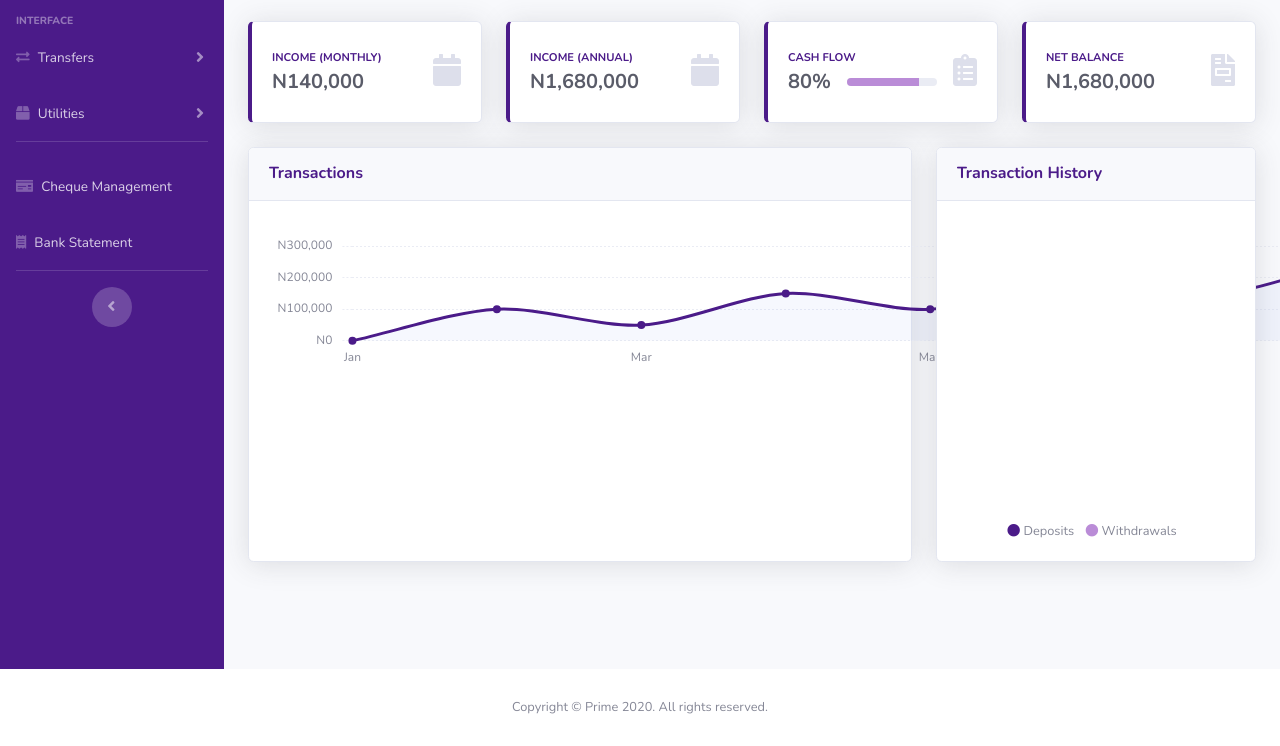
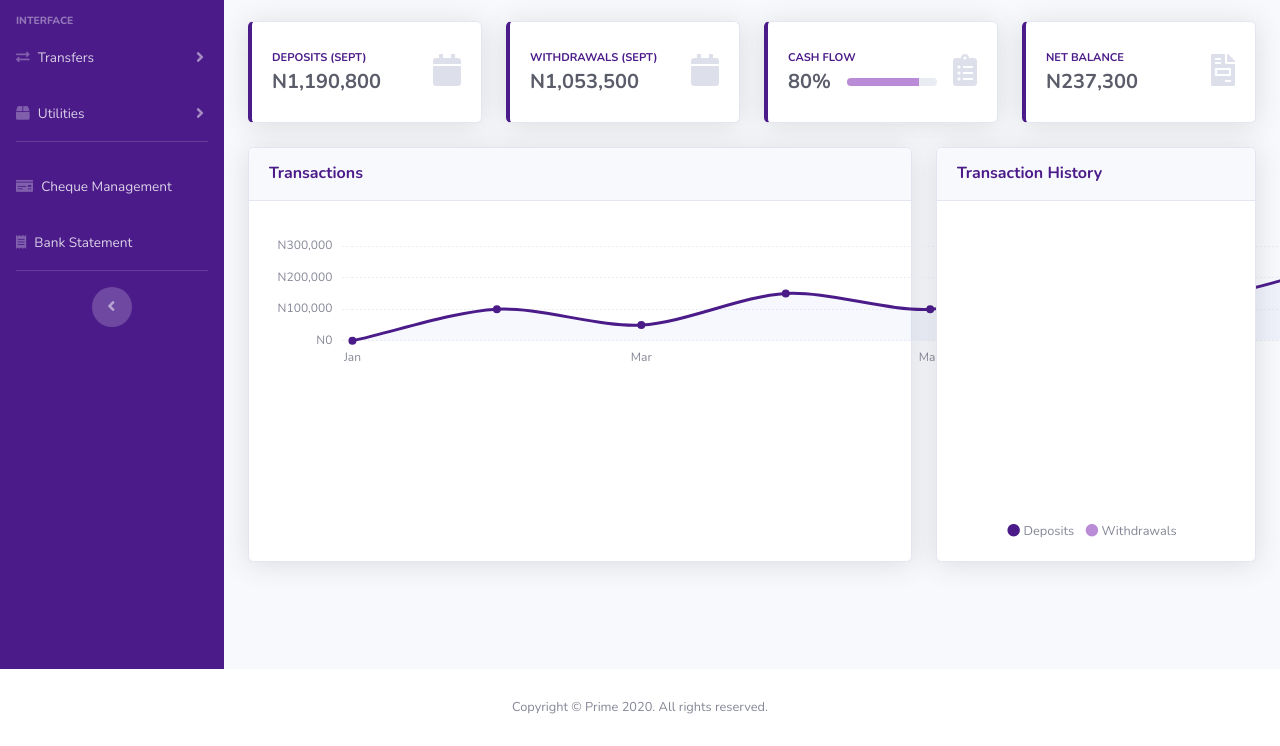
Before and after one commit to Francystem/PRIME, a website with bundled scripts: page dashboard.html in a window 1280 px wide. Shown: the part 131-877 px from the top of the page. Built offline with nearby package versions, Linux system fonts and the light colour scheme.

Commit message:
dashboard changes

```diff
--- a/dashboard.html
+++ b/dashboard.html
@@ -272,8 +272,8 @@
                 <div class="card-body">
                   <div class="row no-gutters align-items-center">
                     <div class="col mr-2">
-                      <div class="text-xs font-weight-bold text-primary text-uppercase mb-1">Income (Monthly)</div>
-                      <div class="h5 mb-0 font-weight-bold text-gray-800">N140,000</div>
+                      <div class="text-xs font-weight-bold text-primary text-uppercase mb-1">Deposits (Sept)</div>
+                      <div class="h5 mb-0 font-weight-bold text-gray-800">N1,190,800</div>
                     </div>
                     <div class="col-auto">
                       <i class="fas fa-calendar fa-2x text-gray-300"></i>
@@ -289,8 +289,8 @@
                 <div class="card-body">
                   <div class="row no-gutters align-items-center">
                     <div class="col mr-2">
-                      <div class="text-xs font-weight-bold text-success text-uppercase mb-1">Income (Annual)</div>
-                      <div class="h5 mb-0 font-weight-bold text-gray-800">N1,680,000</div>
+                      <div class="text-xs font-weight-bold text-success text-uppercase mb-1">Withdrawals (Sept)</div>
+                      <div class="h5 mb-0 font-weight-bold text-gray-800">N1,053,500</div>
                     </div>
                     <div class="col-auto">
                       <i class="fas fa-calendar fa-2x text-gray-300"></i>
@@ -333,7 +333,7 @@
                   <div class="row no-gutters align-items-center">
                     <div class="col mr-2">
                       <div class="text-xs font-weight-bold text-warning text-uppercase mb-1">Net Balance</div>
-                      <div class="h5 mb-0 font-weight-bold text-gray-800">N1,680,000</div>
+                      <div class="h5 mb-0 font-weight-bold text-gray-800">N237,300</div>
                     </div>
                     <div class="col-auto">
                       <i class="fas fa-file-invoice fa-2x text-gray-300"></i>
```
